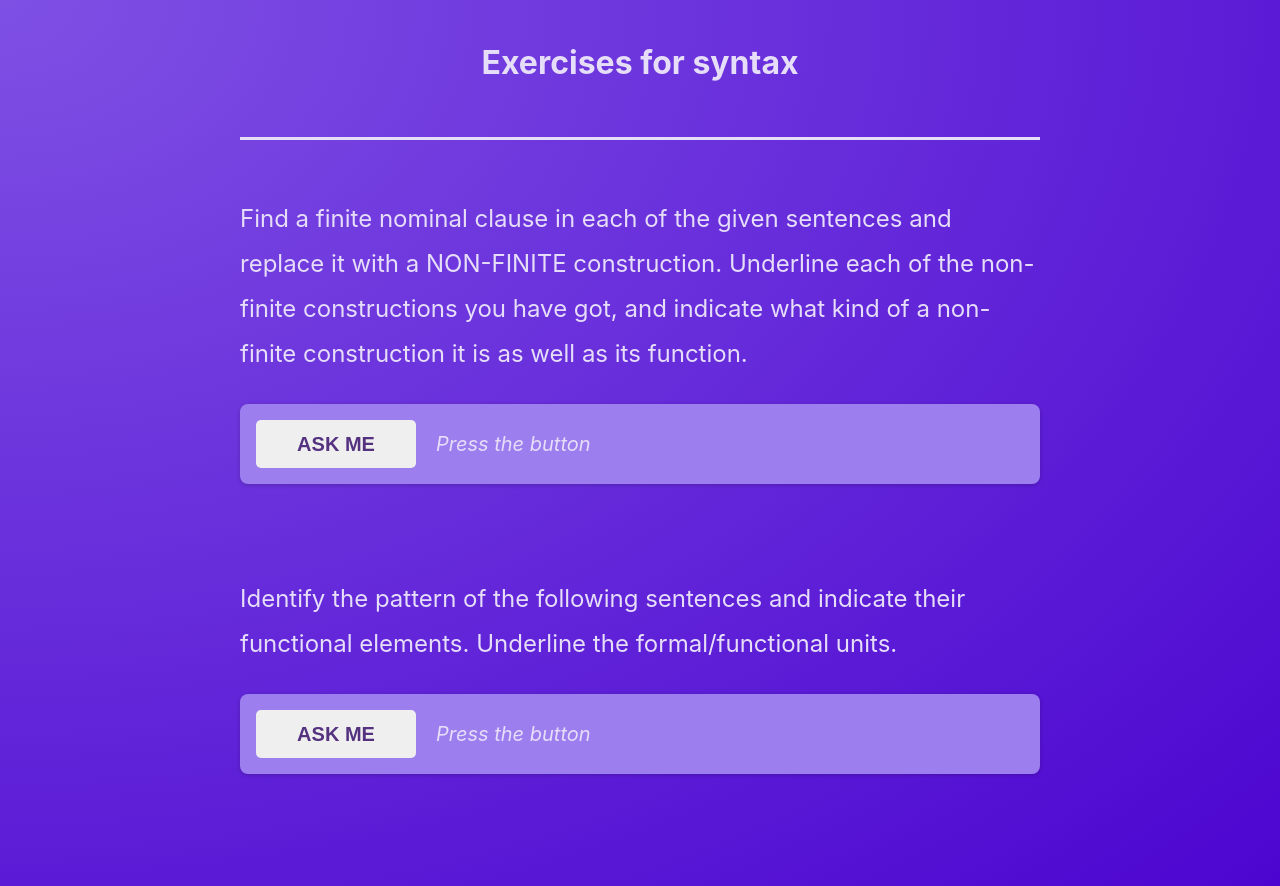
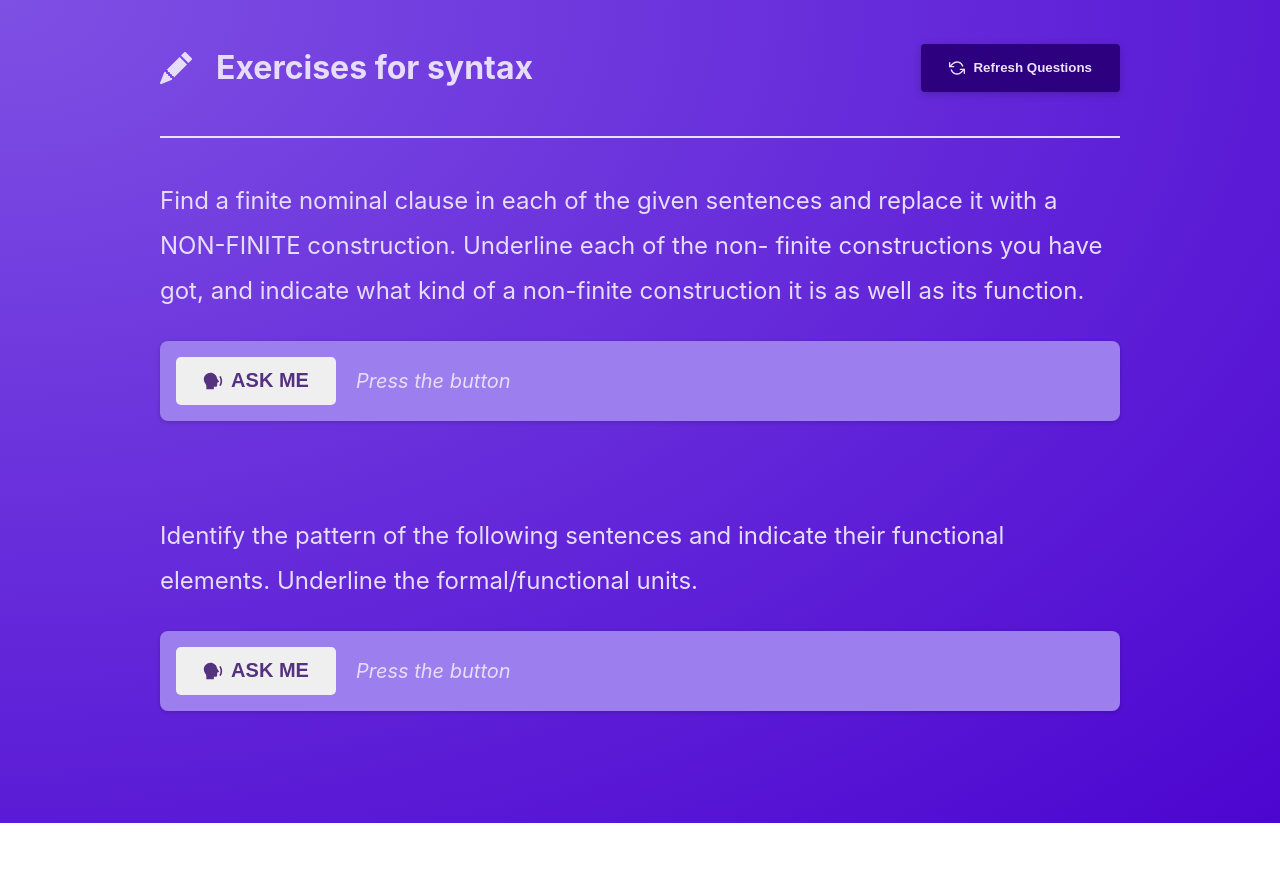
Before and after one commit to CJovan02/ask-me-syntax, a React (Vite) app: page / in a window 1280 px wide. After the commit the page ends 823 px from the top, so only its background shows below. Built offline with nearby package versions, Linux system fonts and the light colour scheme.

Commit message:
pitanja se sada brisu iz liste kada se izaberu ali dugme za refresh ne radi

```diff
--- a/package.json
+++ b/package.json
@@ -11,7 +11,8 @@
   },
   "dependencies": {
     "react": "^18.2.0",
-    "react-dom": "^18.2.0"
+    "react-dom": "^18.2.0",
+    "react-icons": "^5.1.0"
   },
   "devDependencies": {
     "@types/react": "^18.2.66",
--- a/src/components/ListaPitanja.module.css
+++ b/src/components/ListaPitanja.module.css
@@ -1,6 +1,6 @@
 .listaPitanja {
   list-style: none;
-  max-width: 50rem;
+  max-width: 60rem;
   margin: 1rem auto;
   padding: 1rem 0;
   display: grid;
--- a/src/components/Naslov.jsx
+++ b/src/components/Naslov.jsx
@@ -1,9 +1,21 @@
-import classes from './Naslov.module.css'
+import classes from "./Naslov.module.css";
+import { BsFillPencilFill } from "react-icons/bs";
+import { FiRefreshCcw } from "react-icons/fi";
 
-function Naslov() {
-    return (
-        <h1 className={classes.naslov}>Exercises for syntax</h1>
-    )
+function Naslov({refresh}) {
+  return (
+    <header>
+      <h1 className={classes.naslov}>
+        <BsFillPencilFill />
+        Exercises for syntax
+      </h1>
+
+      <button className={classes.dugme} onClick={refresh} type="button">
+        <FiRefreshCcw size={16} />
+        Refresh Questions
+      </button>
+    </header>
+  );
 }
 
 export default Naslov;
--- a/src/components/Naslov.module.css
+++ b/src/components/Naslov.module.css
@@ -1,16 +1,74 @@
+header {
+    margin: 1.5rem auto;
+    max-width: 60rem;
+    padding-bottom: 1.5rem;
+    text-align: center;
+    display: flex;
+    flex-wrap: wrap;
+    justify-content: space-between;
+    align-items: center;
+    border-bottom: 2px solid #ece1fa;
+}
+
 .naslov {
+  display: inline-flex;
+  align-items: center;
+  gap: 1.5rem;
+  /* justify-content: center; */
   color: #e6ddf9;
-    margin: 2.5rem auto;
-    padding: 0 0 3.25rem 0;
-    border-bottom: 3px solid #e6ddf9;
-    max-width: 50rem;
+  /* margin: 2.5rem auto; */
+  /* padding: 0 0 3.25rem 0; */
+}
+
+.dugme {
+    display: inline-flex;
+    align-items: center;
+    gap: 0.5rem;
+    padding: 1rem 1.75rem;
+    background-color: #2c007e; /*7f50e4*/
+    color: #ece1fa;
+    border: none;
+    border-radius: 4px;
+    box-shadow: 0 2px 8px rgba(0, 0, 0, 0.2);
+    cursor: pointer;
     font-weight: bold;
+    transition: all 0.15s ease-in-out;
+
+    /* display: inline-flex;
+    align-items: center;
+    gap: 0.5rem;
+    justify-content: center;
+    padding: 1rem 1.75rem;
+    font-size: 1.25rem;
+    font-weight: bold;
+    color: #543280;
+    margin: 0;
+    text-transform: uppercase;
+    width: 10rem;
+    min-width: 10rem;
+    height: 3rem;
+    border-radius: 5px;
+    border: 0;
+    cursor: pointer;
+    transition: all 0.3s; */
+  }
+
+  .dugme:hover {
+    background-color: #1f0058;
   }
 
 @media (max-width: 500px) {
+  header {
+    min-width: 300px;
+    max-width: 300px;
+    flex-direction: column;
+    flex-wrap: nowrap;
+    gap: 1.5rem;
+  }
   .naslov {
-        max-width: 300px;
-        font-size: 1.75rem;
+    font-size: 1.5rem;
     padding-bottom: 2.75rem;
+    padding-bottom: 0;
+    /* gap: 0; */
   }
 }
--- a/src/components/Pitanje.jsx
+++ b/src/components/Pitanje.jsx
@@ -1,11 +1,21 @@
 import { useState } from "react";
+import { RiSpeakFill } from "react-icons/ri";
 import classes from "./Pitanje.module.css";
 
 function Pitanje({ svaPitanja, imePitanja }) {
   const [novoPitanje, setNovoPitanje] = useState("Press the button");
+  let pitanjaArray = [];
+  pitanjaArray = svaPitanja;
 
   function getPitanjeHandler(event) {
-    setNovoPitanje(svaPitanja[Math.floor(Math.random() * svaPitanja.length)]);
+    console.log(pitanjaArray);
+    const index = Math.floor(Math.random() * pitanjaArray.length);
+    setNovoPitanje(pitanjaArray[index]);
+    pitanjaArray.splice(index, 1);
+  }
+
+  function refreshHandler(event) {
+    pitanjaArray = svaPitanja;
   }
 
   return (
@@ -13,9 +23,10 @@ function Pitanje({ svaPitanja, imePitanja }) {
       <p className={classes.imePitanja}>{imePitanja}</p>
       <li className={classes.container}>
         <button className={classes.dugme} onClick={getPitanjeHandler}>
+          <RiSpeakFill />
           Ask Me
         </button>
-        <p className={classes.pitanje}>{novoPitanje}</p>
+        <p className={classes.pitanje}>{pitanjaArray.length != 0 ? novoPitanje : "All questions asked, please refresh them"}</p>
       </li>
     </>
   );
--- a/src/components/Pitanje.module.css
+++ b/src/components/Pitanje.module.css
@@ -11,6 +11,10 @@
 }
 
 .dugme {
+  display: inline-flex;
+  align-items: center;
+  gap: 0.5rem;
+  justify-content: center;
   font-size: 1.25rem;
   font-weight: bold;
   color: #543280;
```
Also changed, not shown: 1 other file (tests, documents, lock files or other folders). Lines whose indentation alone changed are shown as unchanged.
